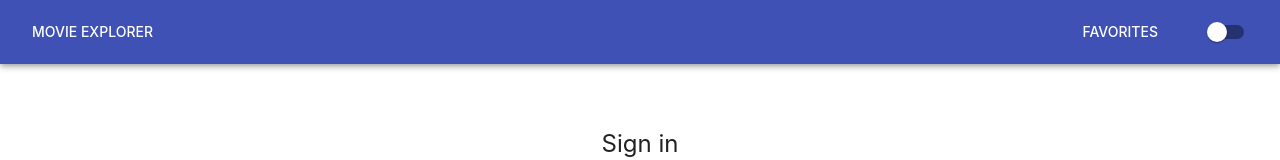
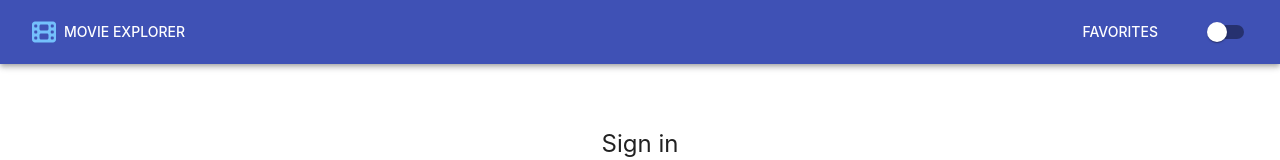
Before and after one commit to minindugimshan/movie-explorer, a React (Create React App) app: page /login in a window 1280 px wide. Shown: the top 160 px of the page. Built offline with nearby package versions, Linux system fonts and the light colour scheme; no server answers; some icons are missing.

Commit message:
add icons to the navbar

```diff
--- a/src/components/navbar/Navbar.css
+++ b/src/components/navbar/Navbar.css
@@ -1,11 +1,51 @@
+@keyframes fadeSlideDown {
+  from {
+    opacity: 0;
+    transform: translateY(-20px);
+  }
+  to {
+    opacity: 1;
+    transform: translateY(0);
+  }
+}
+
+.navbar-appbar {
+  transition: background-color 0.3s ease;
+}
+
 .navbar-toolbar {
   display: flex;
   align-items: center;
   justify-content: space-between;
+  padding: 0 16px;
 }
 
 .navbar-title {
+  display: flex;
+  align-items: center;
   flex-grow: 1;
+}
+
+.navbar-brand-button {
+  display: flex;
+  align-items: center;
+  font-weight: bold;
+  font-size: 1rem;
+  text-transform: none;
+  color: inherit;
+  text-decoration: none;
+}
+
+.navbar-logo {
+  width: 24px;
+  height: 24px;
+  margin-right: 8px;
+  vertical-align: middle;
+  transition: transform 0.3s ease;
+}
+
+.navbar-logo:hover {
+  transform: rotate(10deg) scale(1.1);
 }
 
 .navbar-theme-switch {
--- a/src/components/navbar/Navbar.js
+++ b/src/components/navbar/Navbar.js
@@ -1,57 +1,42 @@
-// import React, { useContext } from 'react';
-// import { AppBar, Toolbar, Typography, Button, Switch, Box } from '@mui/material';
-// import { Link } from 'react-router-dom';
-// import { ThemeContext } from '../context/ThemeContext';
-// import Brightness4Icon from '@mui/icons-material/Brightness4';
-// import Brightness7Icon from '@mui/icons-material/Brightness7';
-
-// const Navbar = () => {
-//   const { darkMode, toggleTheme } = useContext(ThemeContext);
-
-//   return (
-//     <AppBar position="static">
-//       <Toolbar>
-//         <Typography variant="h6" component="div" sx={{ flexGrow: 1 }}>
-//           <Button color="inherit" component={Link} to="/">
-//             Movie Explorer
-//           </Button>
-//         </Typography>
-//         <Button color="inherit" component={Link} to="/favorites">
-//           Favorites
-//         </Button>
-//         <Box display="flex" alignItems="center" ml={2}>
-//           {darkMode ? <Brightness7Icon /> : <Brightness4Icon />}
-//           <Switch checked={darkMode} onChange={toggleTheme} color="default" />
-//         </Box>
-//       </Toolbar>
-//     </AppBar>
-//   );
-// };
-
-// export default Navbar;
-
 import React, { useContext } from 'react';
 import { AppBar, Toolbar, Typography, Button, Switch, Box } from '@mui/material';
 import { Link } from 'react-router-dom';
 import { ThemeContext } from '../../context/ThemeContext';
 import Brightness4Icon from '@mui/icons-material/Brightness4';
 import Brightness7Icon from '@mui/icons-material/Brightness7';
+import FavoriteIcon from '@mui/icons-material/Favorite';
 import './Navbar.css';
 
 const Navbar = () => {
   const { darkMode, toggleTheme } = useContext(ThemeContext);
 
   return (
-    <AppBar position="static">
+    <AppBar position="static" color="primary" className="navbar-appbar">
       <Toolbar className="navbar-toolbar">
         <Typography variant="h6" component="div" className="navbar-title">
-          <Button color="inherit" component={Link} to="/">
+          <Button color="inherit" component={Link} to="/" className="navbar-brand-button">
+            <img
+              src={`${process.env.PUBLIC_URL}/favicon.svg`}
+              alt="Movie Explorer Logo"
+              className="navbar-logo"
+              onError={(e) => {
+                e.target.onerror = null;
+                e.target.replaceWith(document.createTextNode('🎬'));
+              }}
+            />
             Movie Explorer
           </Button>
         </Typography>
-        <Button color="inherit" component={Link} to="/favorites">
+
+        <Button
+          color="inherit"
+          component={Link}
+          to="/favorites"
+          startIcon={<FavoriteIcon />}
+        >
           Favorites
         </Button>
+
         <Box className="navbar-theme-switch">
           {darkMode ? <Brightness7Icon /> : <Brightness4Icon />}
           <Switch checked={darkMode} onChange={toggleTheme} color="default" />
```
